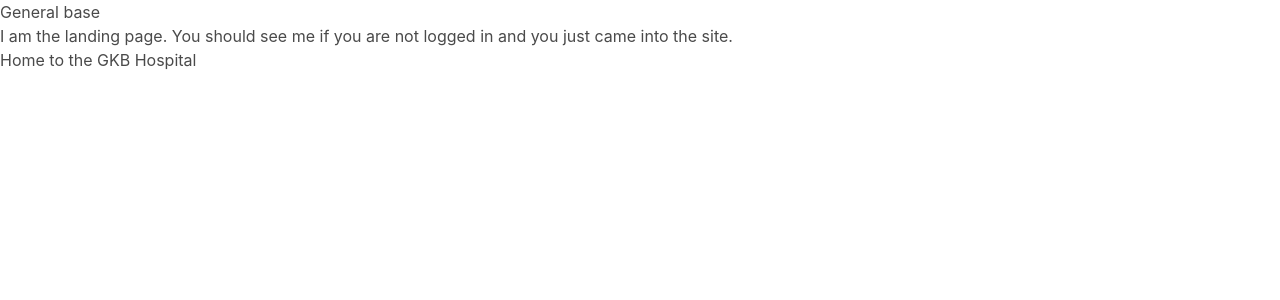
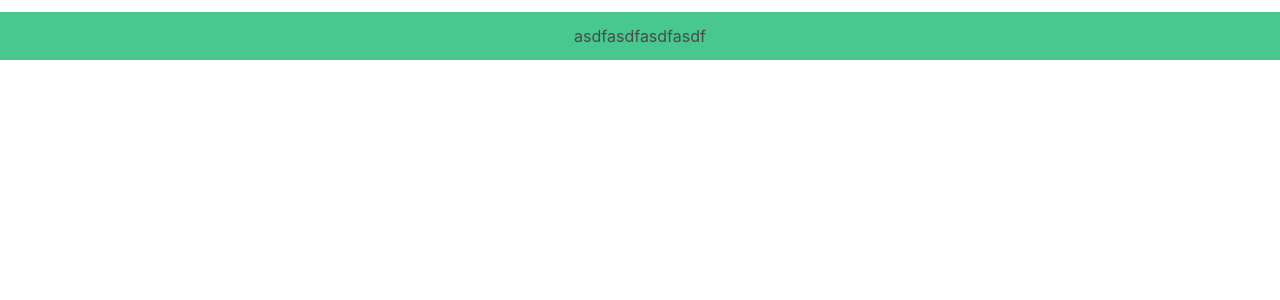
Before and after one commit to Snapdragons-GKB/Hopital-Deluxe, a Django app: page /landing/ in a window 1280 px wide. Shown: the part 52-352 px from the top of the page. Run offline with Django 4.2, Linux system fonts and the light colour scheme.

Commit message:
bulma is, well, bulma

```diff
--- a/main_app/templates/general-templates/general-base.html
+++ b/main_app/templates/general-templates/general-base.html
@@ -1,11 +1,7 @@
 {% extends 'base.html' %}
 {% load static %}
 {% block css %}
-    <link
-    rel="general-stylesheet"
-    href="{% static 'main_app/styles/general-style.css' %}"
-    type="text/css"
-    >
+<link rel="general-stylesheet" href="{% static 'main_app/styles/general-style.css' %}" type="text/css">
 {% endblock %}
 
 
@@ -33,8 +29,8 @@
     </nav>
 </header>
 
-<main className="general-main">
-    <p>General base</p>
+
+<main class="column has-text-centered has-background-success mt-3">
     {% block main %}
 
 
@@ -47,4 +43,5 @@
 
 
 </main>
+
 {% endblock %}
--- a/main_app/templates/general-templates/general-landingpage.html
+++ b/main_app/templates/general-templates/general-landingpage.html
@@ -1,19 +1,10 @@
 {% extends 'general-templates/general-base.html' %}
 {% load static %}
-{% block css %}
-    <link
-    rel="general-stylesheet"
-    href="{% static 'main_app/styles/general-style.css' %}"
-    type="text/css"
-    >
-{% endblock %}
-
 
 
 
 
 {% block main %}
-<h1>I am the landing page. You should see me if you are not logged in and you just came into the site.</h1>
-<h2>Home to the GKB Hospital</h2>
+asdfasdfasdfasdf
 
 {% endblock %}
```
